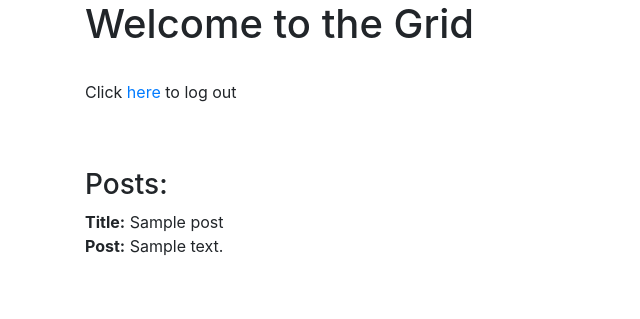
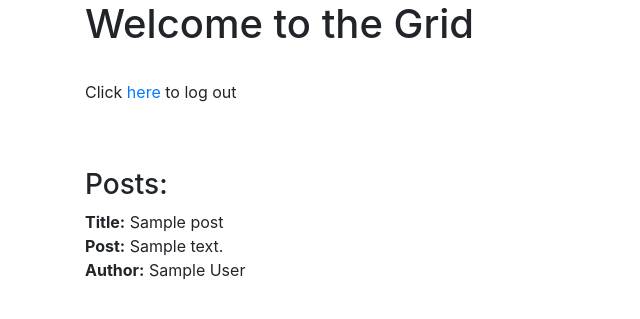
Before and after one commit to ipaullly/flask-intra, a Flask app: page / in a window 1280 px wide. Shown: the top 319 px of the page, without its empty margins (0-640 px from the left). Run offline with Flask 2, Linux system fonts and the light colour scheme; the visitor is signed in with stand-in values (Sample User, id 1); tables that the repository leaves empty hold one stand-in row (values such as "Sample post"); some libraries are stand-ins or nearby versions.

```diff
--- a/templates/index.html
+++ b/templates/index.html
@@ -9,6 +9,7 @@
 {% for post in posts %}
     <strong>Title:</strong> {{ post.title }} <br>
     <strong>Post:</strong> {{ post.description }} <br>
+    <strong>Author:</strong> {{ post.author.name }} <br>
 <br>
 {% endfor %}
 
```
